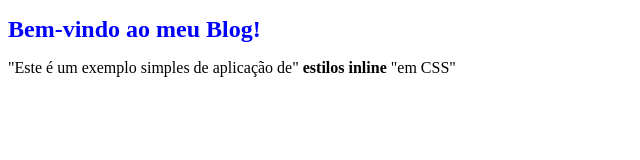
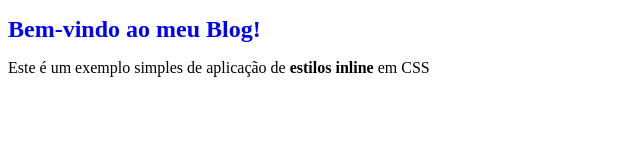
Before and after one commit to alissagaby/laboratorio-front_end, a plain HTML site: page desafio-css-inline/index.html in a window 1280 px wide. Shown: the full height of the page, 0-640 px from the left. Drawn offline with Linux system fonts and the light colour scheme.

Commit message:
index.html3

```diff
--- a/desafio-css-inline/index.html
+++ b/desafio-css-inline/index.html
@@ -11,9 +11,9 @@
             Bem-vindo ao meu Blog!
         </h1>
         <p>
-            "Este é um exemplo simples de aplicação de"
+            Este é um exemplo simples de aplicação de
             <strong>estilos inline</strong>
-            "em CSS"
+            em CSS
         </p>
     </body>
 </html>
```
